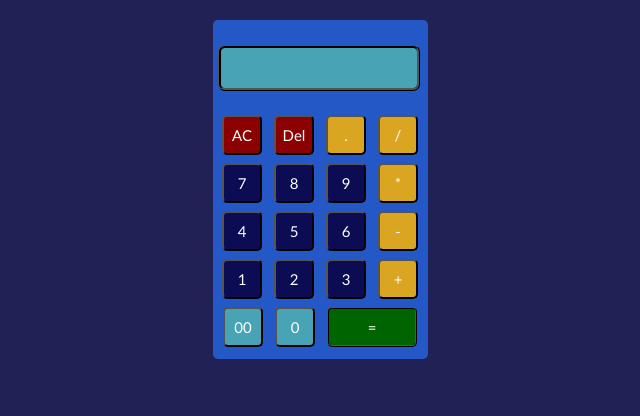
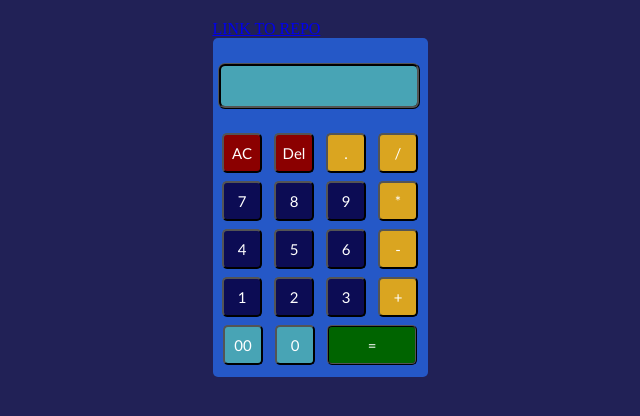
Before and after one commit to SisiTeffy/Calculator-2nd-attempt, a plain HTML site: page index.html in a window 1280 px wide. Shown: the whole page, without its empty margins (320-960 px from the left). Drawn offline with Linux system fonts and the light colour scheme.

Commit message:
Check out my Second attempt at building a calculator

```diff
--- a/index.html
+++ b/index.html
@@ -10,7 +10,7 @@
 
 <body>
     <main>
-        <a href=""></a>
+        <a href="https://github.com/SisiTeffy/Calculator-2nd-attempt" style="text-align: center;">LINK TO REPO</a>
         <div id="calculator-grid">
             <div id="display"></div>
             <div id="controls">
```
